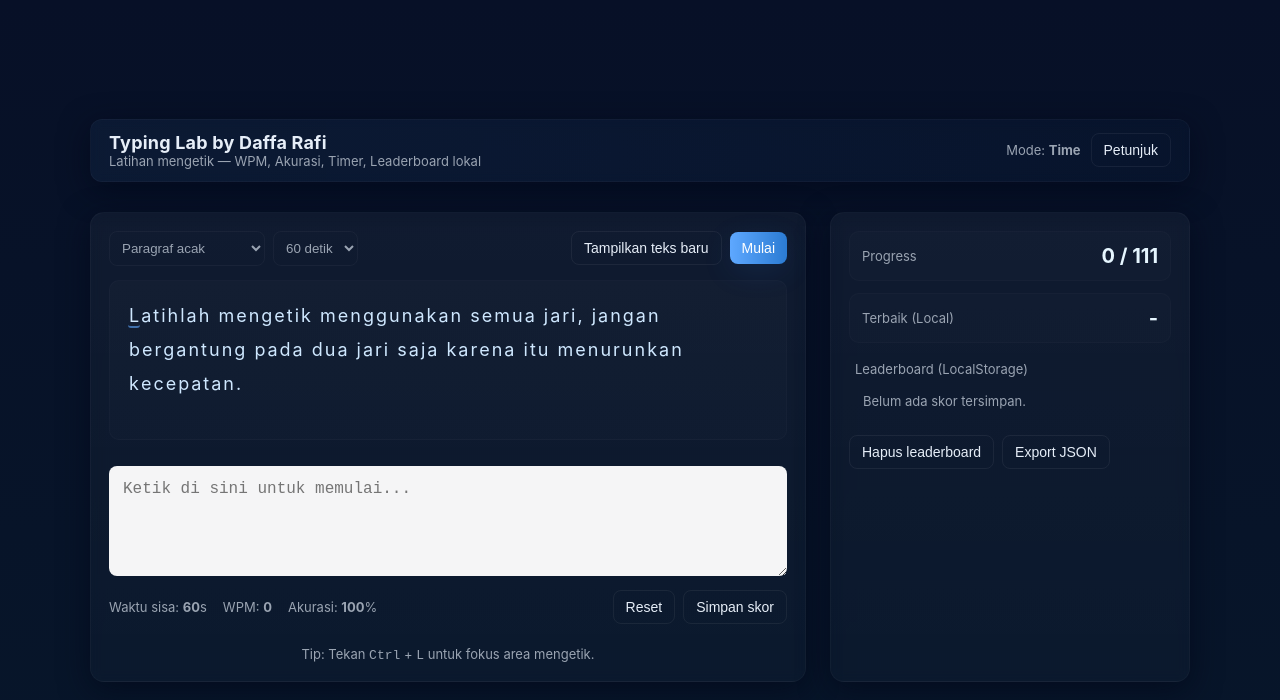
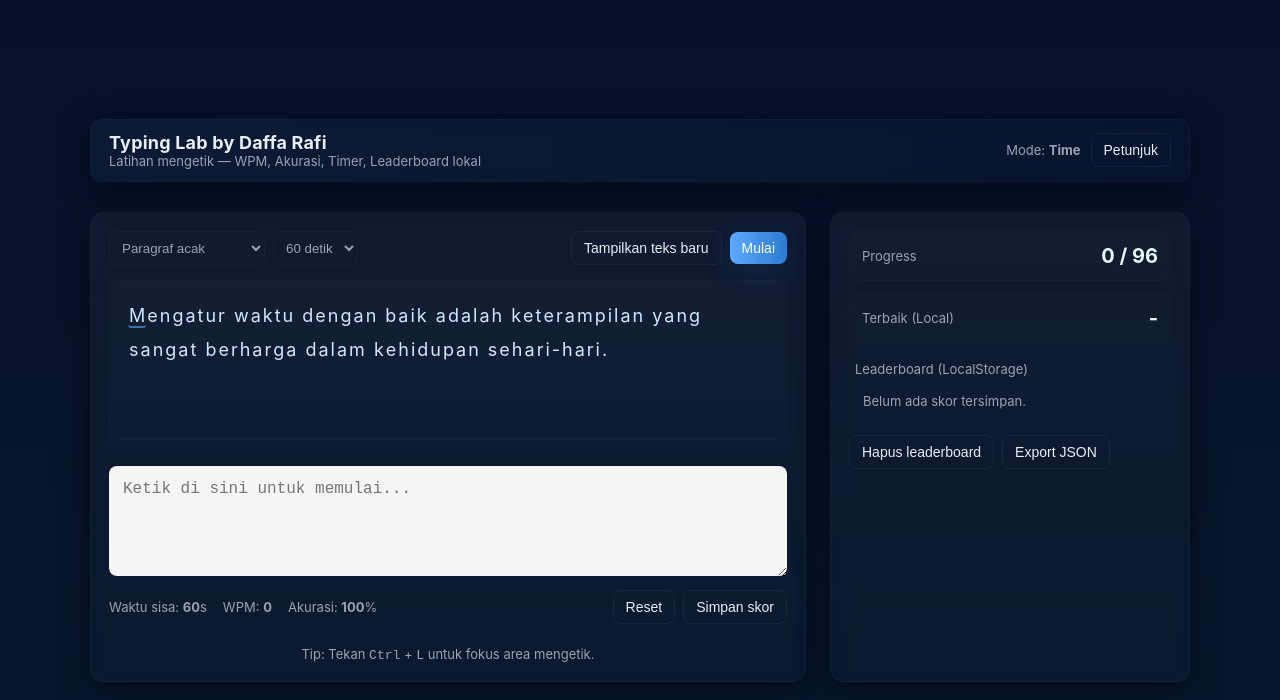
Before and after one commit to daffahub123/ayo-mengetik, a plain HTML site: page index.html in a window 1280 px wide. Drawn offline with Linux system fonts and the light colour scheme.

Commit message:
ayo mengetik
dahh fix, udah cape gweh

```diff
--- a/index.html
+++ b/index.html
@@ -314,23 +314,32 @@
         "Latihan mengetik membantu meningkatkan kecepatan dan akurasi. Lakukan rutin sedikit demi sedikit setiap hari untuk hasil maksimal.",
         "Konsistensi adalah kunci. Jangan terburu-buru mengejar kecepatan, prioritaskan akurasi kemudian kecepatan akan mengikuti.",
         "Fokus pada posisi jari dan gerakan halus. Hindari melihat keyboard terlalu sering.",
-        "Aulia Nurkamilah, adalah seorang lulusan SMKN 18 Jakarta, Jurusan Manajemen Perkantoran. Dan ia sekarang sedang melanjutkan pendidikannya di kampus Universitas Islam Jakarta. Dengan jurusan yang ia ambil, yaitu Program Studi Fisika, untuk kamu, semoga sukses selalu."
+        "Laut yang tenang bukan berarti tidak berbahaya, karena arus di bawahnya bisa saja menyeret siapa pun.",
+        "Dalam dunia kerja, komunikasi yang jelas dan sopan menjadi kunci untuk membangun hubungan yang sehat.",
+        "Banyak orang menganggap kegagalan sebagai akhir, padahal itu hanyalah awal dari perjalanan baru.",
+        "Musik yang indah mampu membangkitkan kenangan lama dan menghidupkan kembali perasaan yang hampir terlupakan.",
       ],
       [
         "Hari ini cuaca cerah, udara segar membuat mood belajar jadi lebih baik.",
         "Cinta kita pernah membara, tapi kini hanyalah bara yang dingin dan terlupakan. Janji yang dulu terucap, kini tersisa serpihan luka yang tak terobati. Kau pergi meninggalkan sepi yang menelan seluruh nafasku tanpa sisa.",
         "Belajar mengetik sambil mendengarkan musik instrumental bisa membantu fokus.",
-        "Mulailah latihan dengan tenang dan konsentrasi penuh agar terbiasa."
+        "Mulailah latihan dengan tenang dan konsentrasi penuh agar terbiasa.",
+        "Setiap langkah kecil yang kita ambil hari ini akan menjadi fondasi bagi keberhasilan besar di masa depan.",
       ],
       [
         "Perbaiki postur duduk: punggung lurus dan pergelangan tangan sedikit terangkat dari keyboard.",
         "Latihlah mengetik menggunakan semua jari, jangan bergantung pada dua jari saja karena itu menurunkan kecepatan.",
-        "Teknik pernapasan yang baik membantu menjaga fokus saat mengetik."
+        "Teknik pernapasan yang baik membantu menjaga fokus saat mengetik.",
+        "Hujan deras disertai angin kencang memaksa para pedagang untuk segera menutup lapak dagangan mereka.",
+        "Mengatur waktu dengan baik adalah keterampilan yang sangat berharga dalam kehidupan sehari-hari.",
       ],
       [
         "Penting untuk memahami ritme mengetik dan membiasakan diri membaca frasa bukan huruf per huruf.",
+        "Di balik senyum hangatnya, tersimpan cerita panjang yang tak semua orang mampu memahami sepenuhnya.",
         "Sesi interval 25 menit kerja dan 5 menit istirahat membantu mencegah kelelahan otot tangan.",
-        "Gunakan latihan bermacam-macam panjang teks agar adaptasi lebih cepat."
+        "Gunakan latihan bermacam-macam panjang teks agar adaptasi lebih cepat.",
+        "Dalam keheningan malam, terdengar suara detak jam yang seolah mengingatkan bahwa waktu terus berjalan tanpa henti.",
+        "Teknologi berkembang begitu cepat, sehingga kita harus terus belajar agar tidak tertinggal oleh perubahan zaman.",
       ],
       // tambahkan lebih banyak paragraf jika mau — cukup tambahkan string ke array
     ];
```
